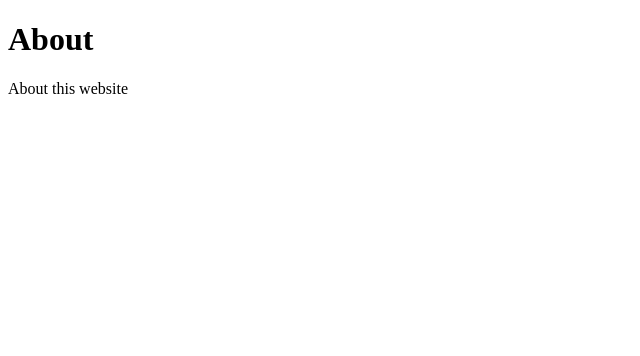
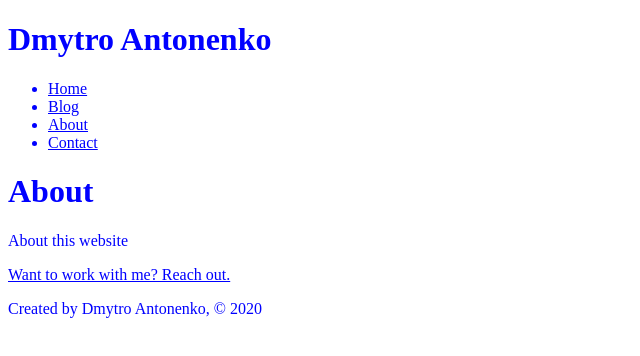
Before and after one commit to daemondw/gatsby-bootcamp, a Gatsby site: page /about in a window 1280 px wide. Shown: the whole page, without its empty margins (0-640 px from the left). Built offline with nearby package versions, Linux system fonts and the light colour scheme; Gatsby itself is replaced by a stand-in of ours.

Commit message:
created scss file

```diff
--- a/gatsby-config.js
+++ b/gatsby-config.js
@@ -6,5 +6,7 @@
 
 module.exports = {
   /* Your site config here */
-  plugins: [],
+  plugins: [
+    'gatsby-plugin-sass'
+  ],
 }
--- a/package.json
+++ b/package.json
@@ -15,6 +15,8 @@
   },
   "dependencies": {
     "gatsby": "^2.24.91",
+    "gatsby-plugin-sass": "^2.4.1",
+    "node-sass": "^5.0.0",
     "react": "^16.12.0",
     "react-dom": "^16.12.0"
   },
--- /dev/null
+++ b/src/components/footer.js
@@ -0,0 +1,11 @@
+import React from "react"
+
+const Footer = () => {
+  return (
+    <footer>
+      <p>Created by Dmytro Antonenko, © 2020</p>
+    </footer>
+  )
+}
+
+export default Footer
--- /dev/null
+++ b/src/components/header.js
@@ -0,0 +1,28 @@
+import React from "react"
+import { Link } from "gatsby"
+
+const Header = () => {
+  return (
+    <header>
+      <h1>Dmytro Antonenko</h1>
+      <nav>
+        <ul>
+          <li>
+            <Link to='/'>Home</Link>
+          </li>
+          <li>
+            <Link to='/blog'>Blog</Link>
+          </li>
+          <li>
+            <Link to='/about'>About</Link>
+          </li>
+          <li>
+            <Link to='/contact'>Contact</Link>
+          </li>
+        </ul>
+      </nav>
+    </header>
+  )
+}
+
+export default Header
--- /dev/null
+++ b/src/components/layout.js
@@ -0,0 +1,17 @@
+import React from "react"
+import '../styles/index.scss'
+
+import Footer from "../components/footer"
+import Header from "../components/header"
+
+const Layout = (props) => {
+  return (
+    <div>
+      <Header />
+      {props.children}
+      <Footer />
+    </div>
+  )
+}
+
+export default Layout
--- a/src/pages/about.js
+++ b/src/pages/about.js
@@ -1,10 +1,16 @@
 import React from "react"
+import {Link} from "gatsby"
+
+import Layout from "../components/layout"
 
 const AboutPage = () => {
   return (
     <div>
-      <h1>About</h1>
-      <p>About this website</p>
+      <Layout>
+        <h1>About</h1>
+        <p>About this website</p>
+        <p><Link to='/contact'>Want to work with me? Reach out.</Link></p>
+      </Layout>
     </div>
   )
 }
--- /dev/null
+++ b/src/styles/index.scss
@@ -0,0 +1,3 @@
+* {
+    color: blue;
+}
```
Also changed, not shown: src/pages/blog.js (+16 -0 lines), src/pages/contact.js (+16 -0 lines), src/pages/index.js (+14 -2 lines), 1 other file.
